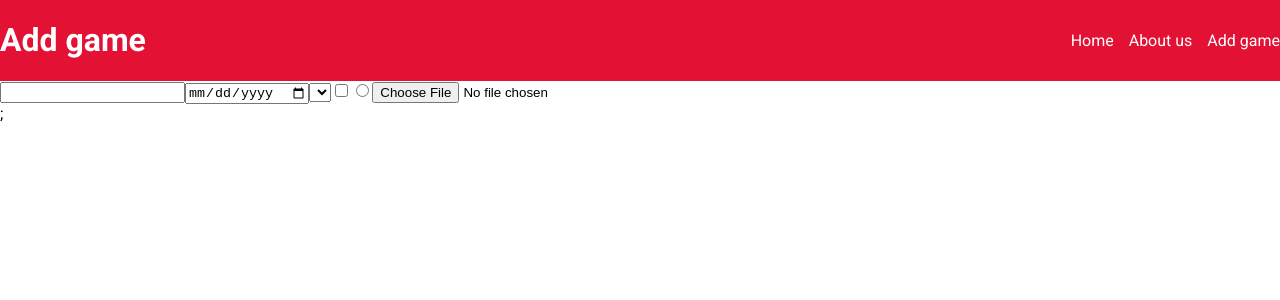
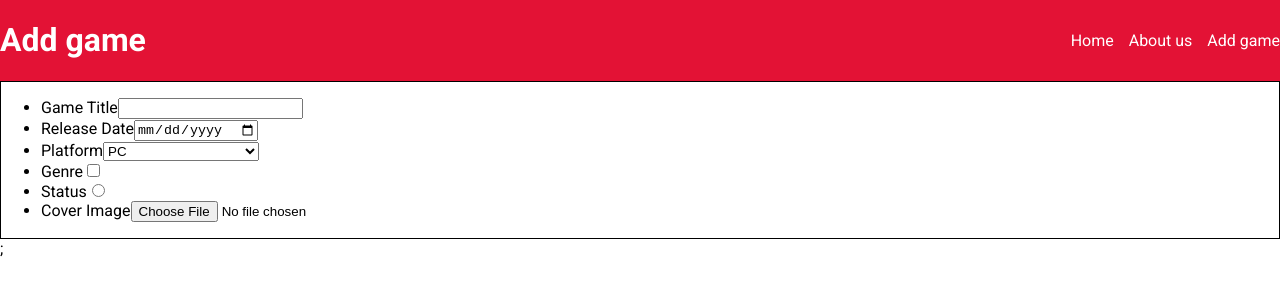
Before and after one commit to VaultDweller13/rss-react, a React (Vite) app in the folder components/: page /form in a window 1280 px wide. Shown: the top 300 px of the page. Built offline with nearby package versions, Linux system fonts and the light colour scheme.

Commit message:
feat: add labels to inputs

```diff
--- /dev/null
+++ b/components/src/components/form/Form.css
@@ -0,0 +1,3 @@
+.add-game_form {
+  border: 1px solid black;
+}
--- a/components/src/components/form/Form.tsx
+++ b/components/src/components/form/Form.tsx
@@ -1,15 +1,36 @@
 import React from 'react';
+import './Form.css';
+import Select from './Select';
 
 export default class Form extends React.Component {
   render() {
     return (
-      <form className="form">
-        <input type="text" name="title" className="input_title" />
-        <input type="date" name="date" id="date" className="input_date" />
-        <select name="platform" id="select"></select>
-        <input type="checkbox" name="genre" id="genre" />
-        <input type="radio" name="status" id="status" />
-        <input type="file" name="cover" id="cover" />
+      <form className="add-game_form">
+        <ul className="form_container">
+          <li className="form_item">
+            <label htmlFor="form_game-title">Game Title</label>
+            <input type="text" name="title" id="form_game-title" className="input_text" />
+          </li>
+          <li className="form_item">
+            <label htmlFor="form_game-date">Release Date</label>
+            <input type="date" name="date" id="form_game-date" className="input_date" />
+          </li>
+          <li className="form_item">
+            <Select />
+          </li>
+          <li className="form_item">
+            <label htmlFor="form_game-genre">Genre</label>
+            <input type="checkbox" name="genre" id="form_game-genre" />
+          </li>
+          <li className="form_item">
+            <label htmlFor="form_game-status">Status</label>
+            <input type="radio" name="status" id="form_game-status" />
+          </li>
+          <li className="form_item">
+            <label htmlFor="form_game-cover">Cover Image</label>
+            <input type="file" name="cover" id="form_game-cover" />
+          </li>
+        </ul>
       </form>
     );
   }
--- /dev/null
+++ b/components/src/components/form/Select.tsx
@@ -0,0 +1,43 @@
+import React from 'react';
+
+export default class Select extends React.Component {
+  render() {
+    return (
+      <>
+        <label htmlFor="form_game-platform">Platform</label>
+        <select name="platform" id="form_game-platform">
+          <option value="switch">PC</option>
+          <optgroup label="Nintendo">
+            <option value="switch">Switch</option>
+            <option value="wiiu">Wii U</option>
+            <option value="wii">Wii</option>
+            <option value="gamecube">Gamecube</option>
+            <option value="n64">N64</option>
+            <option value="snes">Super Nintendo</option>
+            <option value="nes">NES</option>
+            <option value="n3ds">3DS</option>
+            <option value="nds">DS</option>
+            <option value="gba">Game Boy Advance</option>
+            <option value="gbc">Game Boy Color</option>
+            <option value="gb">Game Boy</option>
+          </optgroup>
+          <optgroup label="PlayStation">
+            <option value="ps5">PS5</option>
+            <option value="ps4">PS4</option>
+            <option value="ps3">PS3</option>
+            <option value="ps2">PS2</option>
+            <option value="ps1">PS1</option>
+            <option value="psv">PSVita</option>
+            <option value="psp">PSP</option>
+          </optgroup>
+          <optgroup label="Microsoft">
+            <option value="xsex">Xbox Series X/S</option>
+            <option value="xbone">Xbox One</option>
+            <option value="x360">Xbox 360</option>
+            <option value="xbox">Xbox</option>
+          </optgroup>
+        </select>
+      </>
+    );
+  }
+}
```
